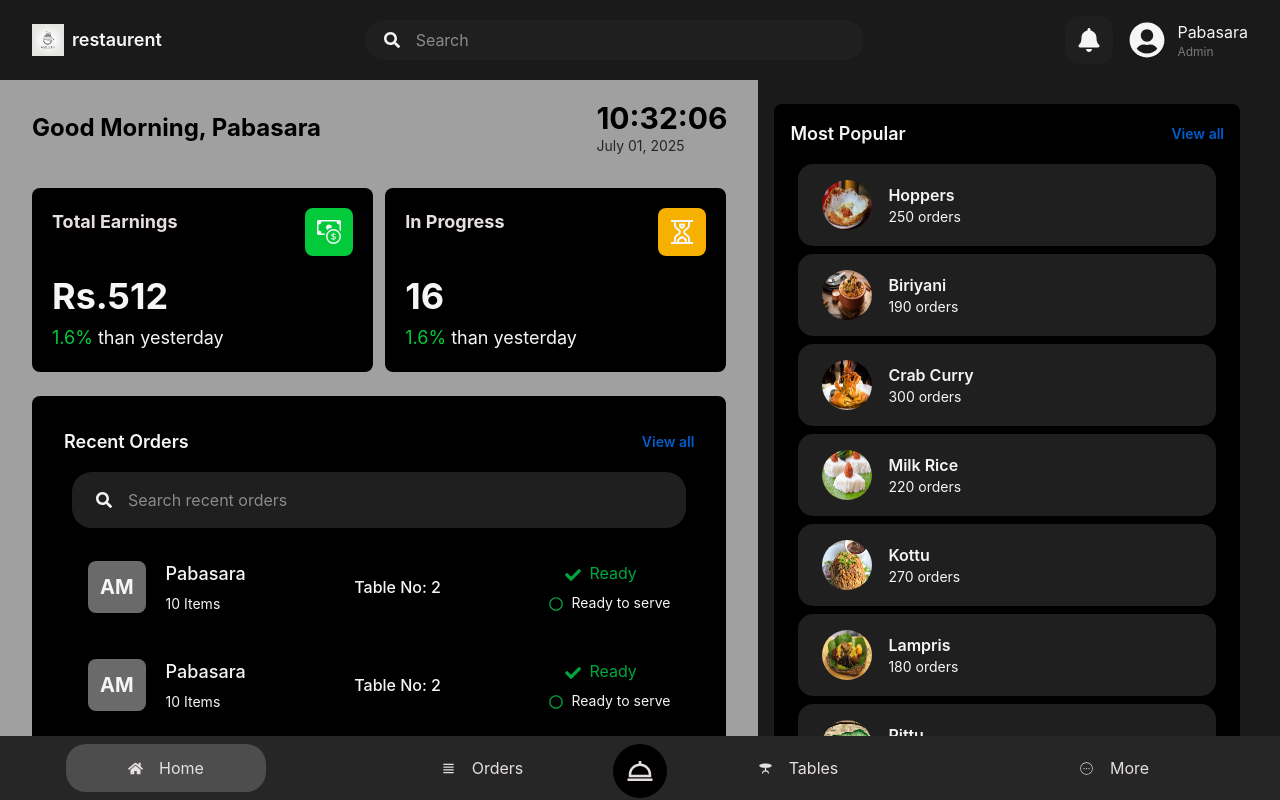
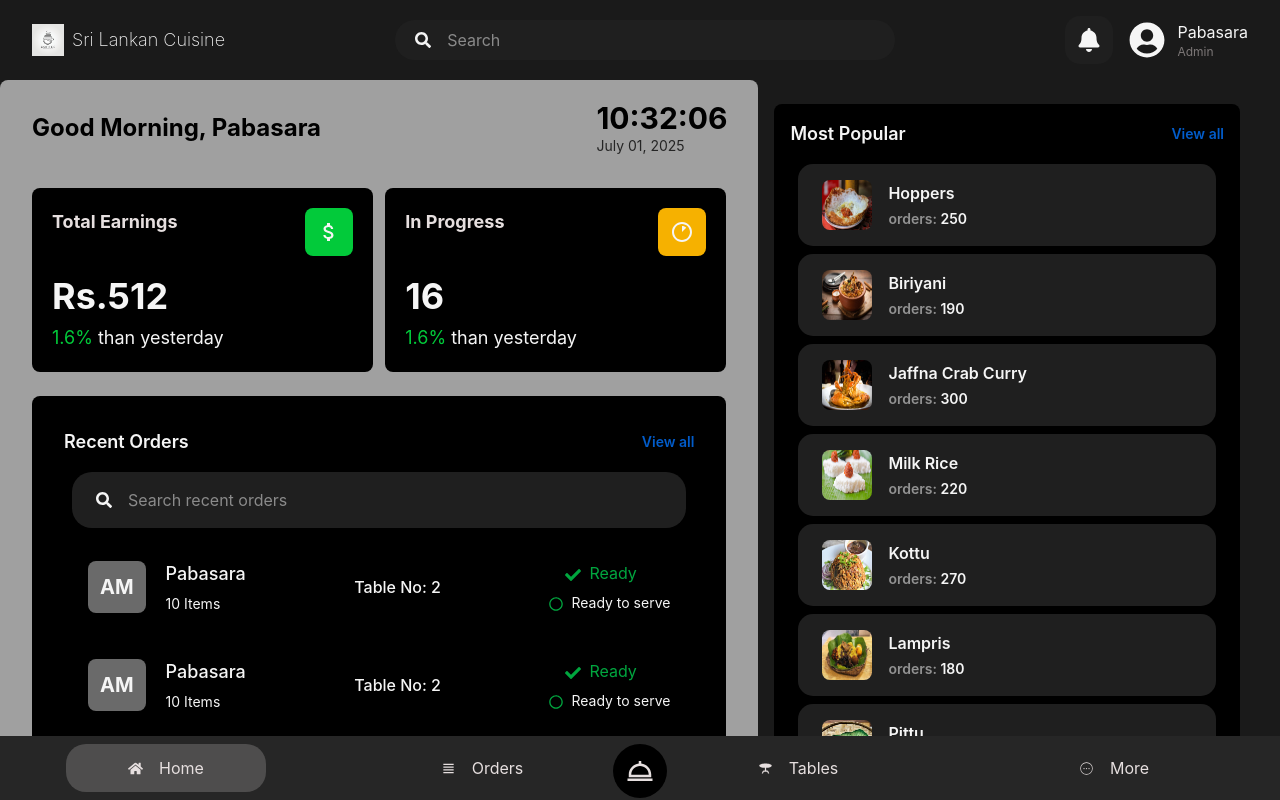
Before and after one commit to pabasaraashen/Pos-system, a React (Vite) app in the folder pos-frontend/: page / in a window 1280 px wide. Built offline with nearby package versions, Linux system fonts and the light colour scheme.

Commit message:
Update Populer.jsx file

```diff
--- a/pos-frontend/src/components/home/Populer.jsx
+++ b/pos-frontend/src/components/home/Populer.jsx
@@ -9,15 +9,15 @@ const Populer = () => {
                <h1 className="text-lg font-semibold">Most Popular</h1>
                <a href="#" className="text-[#025cca] text-sm font-semibold">View all</a>
            </div>
-           <div className="h-[680px] overflow-y-auto">
+           <div className="h-[680px] overflow-y-scroll">
             {
                 MostPopuler.map((dish) => {
           return (
             <div key={dish.id} className="flex items-center gap-4 bg-[#1f1f1f] rounded-[15px] px-6 py-4 mx-6 mb-2">
-                <img src={dish.image} alt={dish.name} className="w-[50px] h-[50px] rounded-full "/>
+                <img src={dish.image} alt={dish.name} className="w-[50px] h-[50px] rounded-lg "/>
                 <div>
                     <h1 className='text-[#f5f5f5] font-semibold'>{dish.name}</h1>
-                    <p className='text-[#f5f5f5] text-sm'>{dish.numberOfOrders} orders</p>
+                    <p className='text-[#f5f5f5] text-sm font-semibold mt-1'><span className='text-[#929292]'>orders: </span>{dish.numberOfOrders}</p>
                     </div>
                     </div>
           )
--- a/pos-frontend/src/components/shared/Header.jsx
+++ b/pos-frontend/src/components/shared/Header.jsx
@@ -11,7 +11,7 @@ const Header = () => {
      {/*logo*/}
      <div className="flex items-center gap-2">
         <img src={logo} className="h-8 w-8" alt="res logo" />
-        <h1 className="text-lg font-semibold text-[#f5f5f5]">restaurent</h1>
+        <h1 className="text-lg font-extralight text-[#f5f5f5]">Sri Lankan Cuisine</h1>
      </div>
 
      {/*search bar*/}
--- a/pos-frontend/src/constants/index.js
+++ b/pos-frontend/src/constants/index.js
@@ -25,7 +25,7 @@ export const MostPopuler = [
     {
       id: 3,
       image: crabs,
-      name: 'Crab Curry',
+      name: 'Jaffna Crab Curry',
       numberOfOrders: 300,
     },
     {
--- a/pos-frontend/src/pages/Home.jsx
+++ b/pos-frontend/src/pages/Home.jsx
@@ -4,18 +4,18 @@ import Greatings from '../components/home/Greatings';
 import Card1 from '../components/home/Card1';
 import RecentOrder from '../components/home/RecentOrder';
 import Populer from '../components/home/Populer';
-import { BsCashCoin } from "react-icons/bs";
-import { GrInProgress } from "react-icons/gr";
+import { MdAttachMoney } from "react-icons/md";
+import { RiProgress1Line } from "react-icons/ri";
 
 const Home = () => {
   return (
     <section className='bg-[#1a1a1a] h-[calc(100vh-5rem)] overflow-hidden flex gap-4'>
        {/*left*/}
-       <div className='flex-[3] bg-[#a0a0a0]'>
+       <div className='flex-[3] bg-[#a0a0a0] rounded-lg'>
         <Greatings/>
         <div className='flex items-center w-full gap-3 px-8 mt-8'>
-            <Card1 title="Total Earnings" icon={<BsCashCoin/>} number={512} footerNum={1.6}/>
-            <Card1 title="In Progress" icon={<GrInProgress />} number={16} footerNum={1.6} />
+            <Card1 title="Total Earnings" icon={<MdAttachMoney />} number={512} footerNum={1.6}/>
+            <Card1 title="In Progress" icon={<RiProgress1Line />} number={16} footerNum={1.6} />
         </div>
         <RecentOrder/>
        </div>
```
